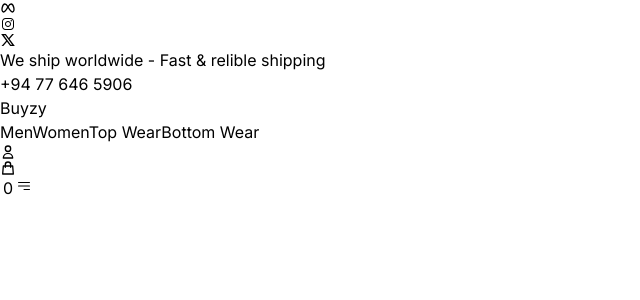
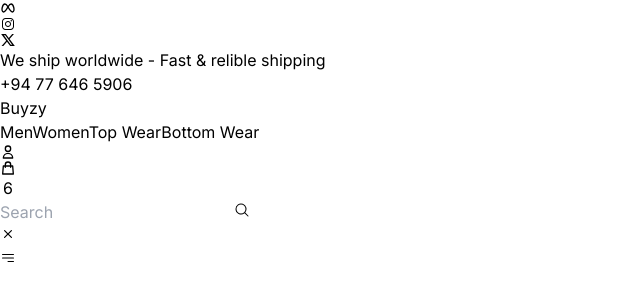
Before and after one commit to dushh2001/Buyzy-Shopping, a React (Vite) app in the folder frontend/: page / in a window 1280 px wide. Both pictures are taken after a click on the button 24 px from the left and 186 px from the top of the page. Shown: the top 300 px of the page, without its empty margins (0-640 px from the left). Built offline with nearby package versions, Linux system fonts and the light colour scheme; a web font is replaced by a local one.

Commit message:
add the searchbar

```diff
--- a/frontend/src/components/Common/Header.jsx
+++ b/frontend/src/components/Common/Header.jsx
@@ -3,13 +3,12 @@
 
 const Header = () => {
   return (
-    <header>
+    <header className="border-b border-gray-200">
         {/* Topbar */}
         <Topbar />
         {/* Navbar */}
         <Navbar />
         {/* Cart Drawer */}
-
     </header>
   )
 }
--- a/frontend/src/components/Common/Navbar.jsx
+++ b/frontend/src/components/Common/Navbar.jsx
@@ -1,6 +1,7 @@
 import { HiOutlineShoppingBag, HiOutlineUser } from "react-icons/hi";
 import { HiBars3BottomRight } from "react-icons/hi2";
 import { Link } from "react-router-dom";
+import SearchBar from "./SearchBar";
 
 const Navbar = () => {
   return (
@@ -35,10 +36,12 @@
             </Link>
             <button className="relative hover:text-black">
                 <HiOutlineShoppingBag className="w-6 h-6 text-gray-700"/>
-                <span className="absolute px-2 py-0.5 text-xs text-white rounded-full -top-1 bg-violet-950">0</span>
+                <span className="absolute px-2 py-0.5 text-xs text-white rounded-full -top-1 bg-violet-950">6</span>
             </button>
             {/* Search-Icon */}
-
+            <div className="overflow-hidden">
+                <SearchBar />
+            </div>
             <button className="md:hidden">
                 <HiBars3BottomRight className="w-6 h-6 text-gray-700"/>
             </button>
--- /dev/null
+++ b/frontend/src/components/Common/SearchBar.jsx
@@ -0,0 +1,53 @@
+import { useState } from "react";
+import { HiMagnifyingGlass, HiMiniXMark } from "react-icons/hi2";
+
+const SearchBar = () => {
+  const [searchTerm, setSearchTerm] = useState("");
+  const [isOpen, setIsOpen] = useState(false);
+
+  const handleSearchToggle = () => {
+    setIsOpen(!isOpen);
+  };
+
+  const handleSearch = (e) => {
+    e.preventDefault();
+    console.log("Search Term :", searchTerm);
+    setIsOpen(false);
+  };
+
+  return (
+    <div
+      className={`flex items-center justify-center w-full transition-all duration-300 ${
+        isOpen ? "absolute top-0 left-0 w-full bg-white h-24 z-50" : "w-auto"
+      }`}
+    >
+      {isOpen ? (
+        <form onSubmit={handleSearch} className="relative flex items-center justify-center w-full">
+          <div className="relative w-1/2">
+            <input
+              type="text"
+              placeholder="Search"
+              value={searchTerm}
+              onChange={(e) => setSearchTerm(e.target.value)}
+              className="w-full px-4 py-2 pl-2 pr-12 bg-gray-200 rounded-lg focus-outline-none placeholder:text-gray-700 "
+            />
+            { /* Search Icon */}
+            <button type="submit">
+                <HiMagnifyingGlass className="absolute w-6 h-6 text-gray-700 transform -translate-y-1/2 top-1/2 right-4" />
+            </button>
+          </div>
+          {/* Close Icon */}
+          <button type="button">
+            <HiMiniXMark className="w-6 h-6 text-gray-700" onClick={handleSearchToggle} />
+          </button>
+        </form>
+      ) : (
+        <button onClick={handleSearchToggle}>
+          <HiMagnifyingGlass className="w-6 h-6 text-gray-700" />
+        </button>
+      )}
+    </div>
+  );
+};
+
+export default SearchBar;
```
